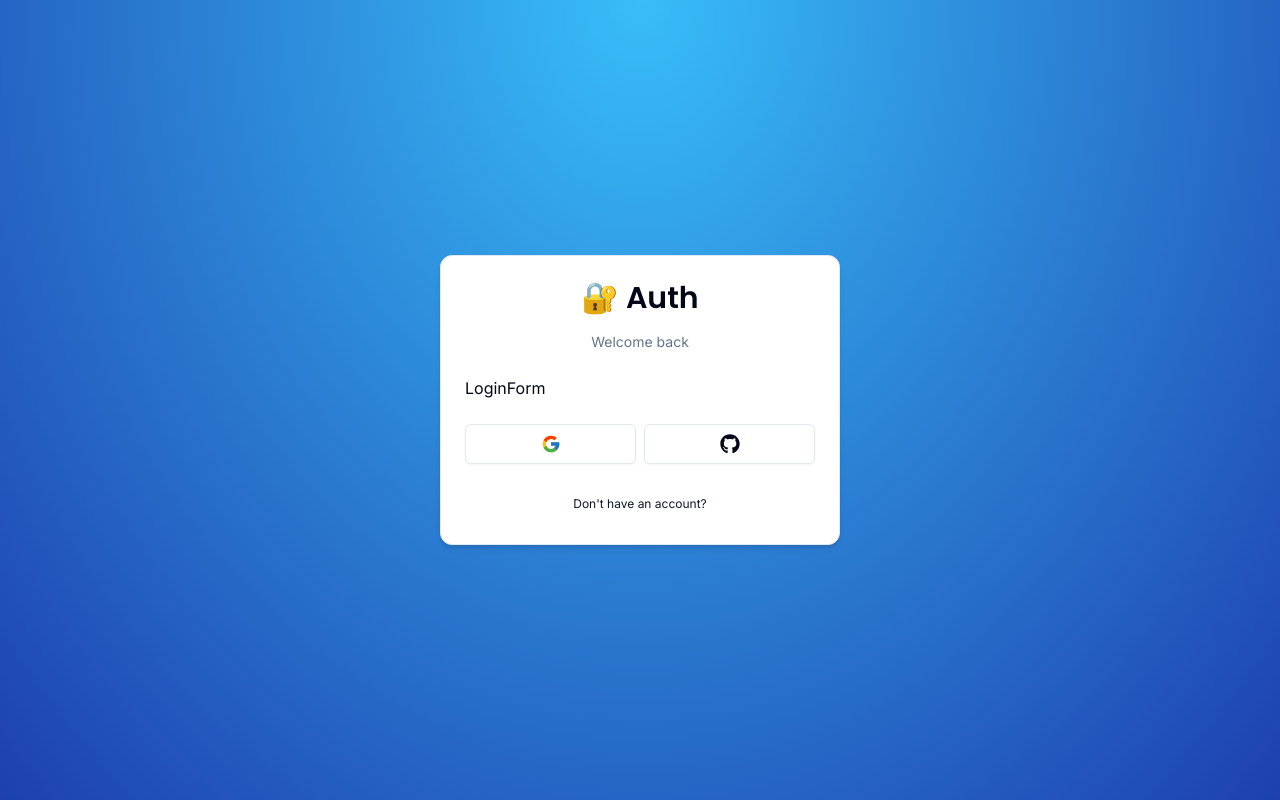
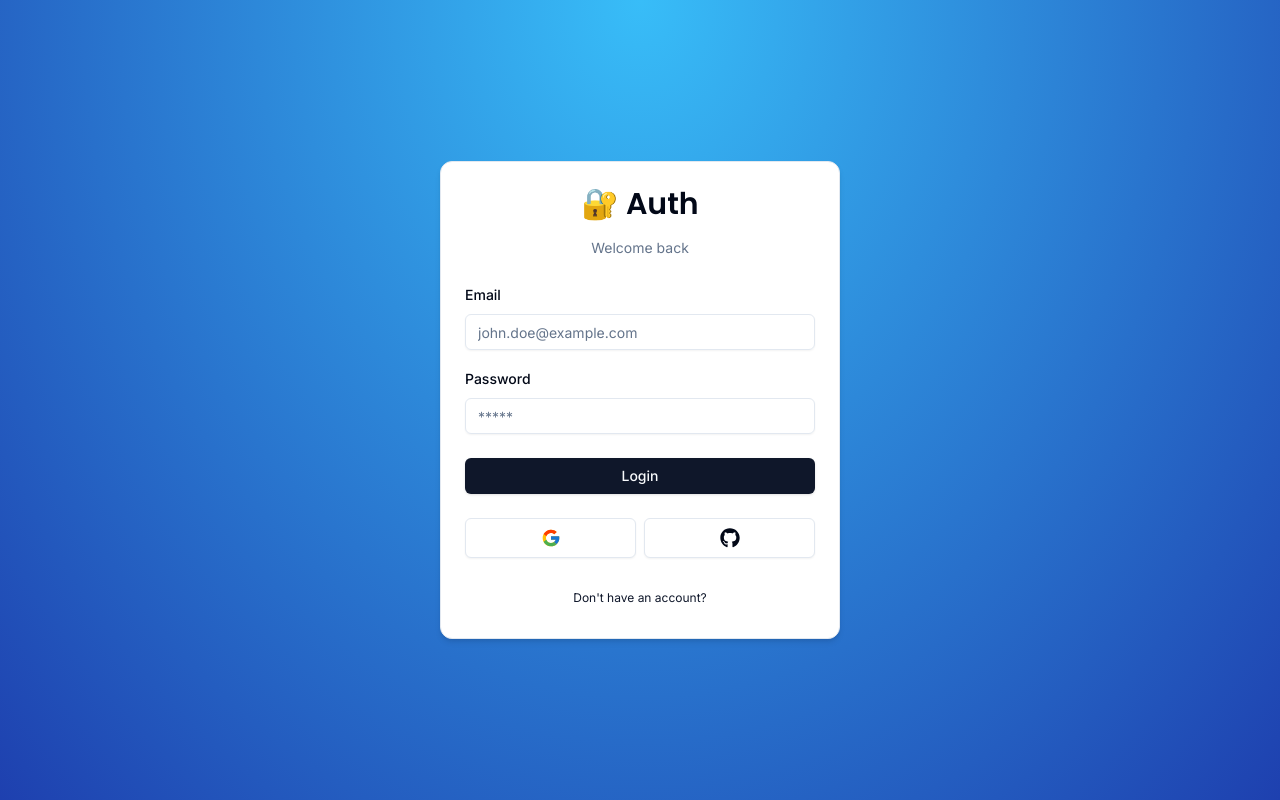
Before and after one commit to Dailton-Bastos/next-auth-v5, a Next.js app: page /auth/login in a window 1280 px wide. Built offline with nearby package versions, Linux system fonts and the light colour scheme.

Commit message:
feat: add login form

```diff
--- a/package.json
+++ b/package.json
@@ -22,16 +22,20 @@
     "commit": "cz"
   },
   "dependencies": {
+    "@hookform/resolvers": "^3.3.4",
     "@radix-ui/react-icons": "^1.3.0",
+    "@radix-ui/react-label": "^2.0.2",
     "@radix-ui/react-slot": "^1.0.2",
     "class-variance-authority": "^0.7.0",
     "clsx": "^2.1.0",
     "next": "14.0.4",
     "react": "^18",
     "react-dom": "^18",
+    "react-hook-form": "^7.49.2",
     "react-icons": "^4.12.0",
     "tailwind-merge": "^2.2.0",
-    "tailwindcss-animate": "^1.0.7"
+    "tailwindcss-animate": "^1.0.7",
+    "zod": "^3.22.4"
   },
   "devDependencies": {
     "@testing-library/jest-dom": "^6.1.6",
--- a/src/components/auth/login-form.tsx
+++ b/src/components/auth/login-form.tsx
@@ -1,8 +1,38 @@
+'use client'
+
 import React from 'react'
+import { useForm } from 'react-hook-form'
 
 import { CardWrapper } from '@/components/auth/card-wrapper'
+import { FormError } from '@/components/form-error'
+import { FormSuccess } from '@/components/form-success'
+import { Button } from '@/components/ui/button'
+import {
+  Form,
+  FormControl,
+  FormField,
+  FormItem,
+  FormLabel,
+  FormMessage,
+} from '@/components/ui/form'
+import { Input } from '@/components/ui/input'
+import { loginSchema } from '@/schemas'
+import { zodResolver } from '@hookform/resolvers/zod'
+import * as z from 'zod'
 
 export const LoginForm = () => {
+  const form = useForm<z.infer<typeof loginSchema>>({
+    resolver: zodResolver(loginSchema),
+    defaultValues: {
+      email: '',
+      password: '',
+    },
+  })
+
+  const onSubmit = (values: z.infer<typeof loginSchema>) => {
+    return values
+  }
+
   return (
     <CardWrapper
       headerLabel='Welcome back'
@@ -10,7 +40,50 @@
       backButtonHref='/auth/register'
       showSocial
     >
-      LoginForm
+      <Form {...form}>
+        <form className='space-y-6' onSubmit={form.handleSubmit(onSubmit)}>
+          <div className='space-y-4'>
+            <FormField
+              control={form.control}
+              name='email'
+              render={({ field }) => (
+                <FormItem>
+                  <FormLabel>Email</FormLabel>
+                  <FormControl>
+                    <Input
+                      {...field}
+                      placeholder='john.doe@example.com'
+                      type='email'
+                    />
+                  </FormControl>
+                  <FormMessage />
+                </FormItem>
+              )}
+            />
+
+            <FormField
+              control={form.control}
+              name='password'
+              render={({ field }) => (
+                <FormItem>
+                  <FormLabel>Password</FormLabel>
+                  <FormControl>
+                    <Input {...field} placeholder='*****' type='password' />
+                  </FormControl>
+                  <FormMessage />
+                </FormItem>
+              )}
+            />
+          </div>
+
+          <FormError message='' />
+          <FormSuccess message='' />
+
+          <Button type='submit' className='w-full'>
+            Login
+          </Button>
+        </form>
+      </Form>
     </CardWrapper>
   )
 }
--- /dev/null
+++ b/src/components/form-error.tsx
@@ -0,0 +1,19 @@
+import React from 'react'
+
+import { ExclamationTriangleIcon } from '@radix-ui/react-icons'
+
+type PropsType = {
+  message?: string
+}
+
+export const FormError = ({ message }: PropsType) => {
+  if (!message) return null
+
+  return (
+    <div className='bg-destructive/15 p-3 rounded-md flex items-center gap-x-2 text-destructive'>
+      <ExclamationTriangleIcon className='h-4 w-4' />
+
+      <p>{message}</p>
+    </div>
+  )
+}
--- /dev/null
+++ b/src/components/form-success.tsx
@@ -0,0 +1,19 @@
+import React from 'react'
+
+import { CheckCircledIcon } from '@radix-ui/react-icons'
+
+type PropsType = {
+  message?: string
+}
+
+export const FormSuccess = ({ message }: PropsType) => {
+  if (!message) return null
+
+  return (
+    <div className='bg-emerald-500/15 p-3 rounded-md flex items-center gap-x-2 text-emerald-500'>
+      <CheckCircledIcon className='h-4 w-4' />
+
+      <p>{message}</p>
+    </div>
+  )
+}
--- /dev/null
+++ b/src/components/ui/form.tsx
@@ -0,0 +1,176 @@
+import * as React from 'react'
+import {
+  Controller,
+  ControllerProps,
+  FieldPath,
+  FieldValues,
+  FormProvider,
+  useFormContext,
+} from 'react-hook-form'
+
+import { Label } from '@/components/ui/label'
+import { cn } from '@/lib/utils'
+import * as LabelPrimitive from '@radix-ui/react-label'
+import { Slot } from '@radix-ui/react-slot'
+
+const Form = FormProvider
+
+type FormFieldContextValue<
+  TFieldValues extends FieldValues = FieldValues,
+  TName extends FieldPath<TFieldValues> = FieldPath<TFieldValues>,
+> = {
+  name: TName
+}
+
+const FormFieldContext = React.createContext<FormFieldContextValue>(
+  {} as FormFieldContextValue
+)
+
+const FormField = <
+  TFieldValues extends FieldValues = FieldValues,
+  TName extends FieldPath<TFieldValues> = FieldPath<TFieldValues>,
+>({
+  ...props
+}: ControllerProps<TFieldValues, TName>) => {
+  return (
+    <FormFieldContext.Provider value={{ name: props.name }}>
+      <Controller {...props} />
+    </FormFieldContext.Provider>
+  )
+}
+
+const FormItemContext = React.createContext<FormItemContextValue>(
+  {} as FormItemContextValue
+)
+
+const useFormField = () => {
+  const fieldContext = React.useContext(FormFieldContext)
+  const itemContext = React.useContext(FormItemContext)
+  const { getFieldState, formState } = useFormContext()
+
+  const fieldState = getFieldState(fieldContext.name, formState)
+
+  if (!fieldContext) {
+    throw new Error('useFormField should be used within <FormField>')
+  }
+
+  const { id } = itemContext
+
+  return {
+    id,
+    name: fieldContext.name,
+    formItemId: `${id}-form-item`,
+    formDescriptionId: `${id}-form-item-description`,
+    formMessageId: `${id}-form-item-message`,
+    ...fieldState,
+  }
+}
+
+type FormItemContextValue = {
+  id: string
+}
+
+const FormItem = React.forwardRef<
+  HTMLDivElement,
+  React.HTMLAttributes<HTMLDivElement>
+>(({ className, ...props }, ref) => {
+  const id = React.useId()
+
+  return (
+    <FormItemContext.Provider value={{ id }}>
+      <div ref={ref} className={cn('space-y-2', className)} {...props} />
+    </FormItemContext.Provider>
+  )
+})
+FormItem.displayName = 'FormItem'
+
+const FormLabel = React.forwardRef<
+  React.ElementRef<typeof LabelPrimitive.Root>,
+  React.ComponentPropsWithoutRef<typeof LabelPrimitive.Root>
+>(({ className, ...props }, ref) => {
+  const { error, formItemId } = useFormField()
+
+  return (
+    <Label
+      ref={ref}
+      className={cn(error && 'text-destructive', className)}
+      htmlFor={formItemId}
+      {...props}
+    />
+  )
+})
+FormLabel.displayName = 'FormLabel'
+
+const FormControl = React.forwardRef<
+  React.ElementRef<typeof Slot>,
+  React.ComponentPropsWithoutRef<typeof Slot>
+>(({ ...props }, ref) => {
+  const { error, formItemId, formDescriptionId, formMessageId } = useFormField()
+
+  return (
+    <Slot
+      ref={ref}
+      id={formItemId}
+      aria-describedby={
+        !error
+          ? `${formDescriptionId}`
+          : `${formDescriptionId} ${formMessageId}`
+      }
+      aria-invalid={!!error}
+      {...props}
+    />
+  )
+})
+FormControl.displayName = 'FormControl'
+
+const FormDescription = React.forwardRef<
+  HTMLParagraphElement,
+  React.HTMLAttributes<HTMLParagraphElement>
+>(({ className, ...props }, ref) => {
+  const { formDescriptionId } = useFormField()
+
+  return (
+    <p
+      ref={ref}
+      id={formDescriptionId}
+      className={cn('text-[0.8rem] text-muted-foreground', className)}
+      {...props}
+    />
+  )
+})
+FormDescription.displayName = 'FormDescription'
+
+const FormMessage = React.forwardRef<
+  HTMLParagraphElement,
+  React.HTMLAttributes<HTMLParagraphElement>
+>(({ className, children, ...props }, ref) => {
+  const { error, formMessageId } = useFormField()
+  const body = error ? String(error?.message) : children
+
+  if (!body) {
+    return null
+  }
+
+  return (
+    <p
+      ref={ref}
+      id={formMessageId}
+      className={cn('text-[0.8rem] font-medium text-destructive', className)}
+      {...props}
+    >
+      {body}
+    </p>
+  )
+})
+FormMessage.displayName = 'FormMessage'
+
+export {
+  useFormField,
+  Form,
+  FormItem,
+  FormLabel,
+  FormControl,
+  FormDescription,
+  FormMessage,
+  FormField,
+}
--- /dev/null
+++ b/src/components/ui/input.tsx
@@ -0,0 +1,25 @@
+import * as React from 'react'
+
+import { cn } from '@/lib/utils'
+
+export interface InputProps
+  extends React.InputHTMLAttributes<HTMLInputElement> {}
+
+const Input = React.forwardRef<HTMLInputElement, InputProps>(
+  ({ className, type, ...props }, ref) => {
+    return (
+      <input
+        type={type}
+        className={cn(
+          'flex h-9 w-full rounded-md border border-input bg-transparent px-3 py-1 text-sm shadow-sm transition-colors file:border-0 file:bg-transparent file:text-sm file:font-medium placeholder:text-muted-foreground focus-visible:outline-none focus-visible:ring-1 focus-visible:ring-ring disabled:cursor-not-allowed disabled:opacity-50',
+          className
+        )}
+        ref={ref}
+        {...props}
+      />
+    )
+  }
+)
+Input.displayName = 'Input'
+
+export { Input }
--- /dev/null
+++ b/src/components/ui/label.tsx
@@ -0,0 +1,26 @@
+'use client'
+
+import * as React from 'react'
+
+import { cn } from '@/lib/utils'
+import * as LabelPrimitive from '@radix-ui/react-label'
+import { cva, type VariantProps } from 'class-variance-authority'
+
+const labelVariants = cva(
+  'text-sm font-medium leading-none peer-disabled:cursor-not-allowed peer-disabled:opacity-70'
+)
+
+const Label = React.forwardRef<
+  React.ElementRef<typeof LabelPrimitive.Root>,
+  React.ComponentPropsWithoutRef<typeof LabelPrimitive.Root> &
+    VariantProps<typeof labelVariants>
+>(({ className, ...props }, ref) => (
+  <LabelPrimitive.Root
+    ref={ref}
+    className={cn(labelVariants(), className)}
+    {...props}
+  />
+))
+Label.displayName = LabelPrimitive.Root.displayName
+
+export { Label }
--- /dev/null
+++ b/src/schemas/index.ts
@@ -0,0 +1,10 @@
+import * as z from 'zod'
+
+export const loginSchema = z.object({
+  email: z.string().email({
+    message: 'Email is required',
+  }),
+  password: z.string().min(1, {
+    message: 'Password is required',
+  }),
+})
```
Also changed, not shown: src/components/ui/card.tsx (+14 -14 lines), 1 other file (tests, documents, lock files or other folders).
